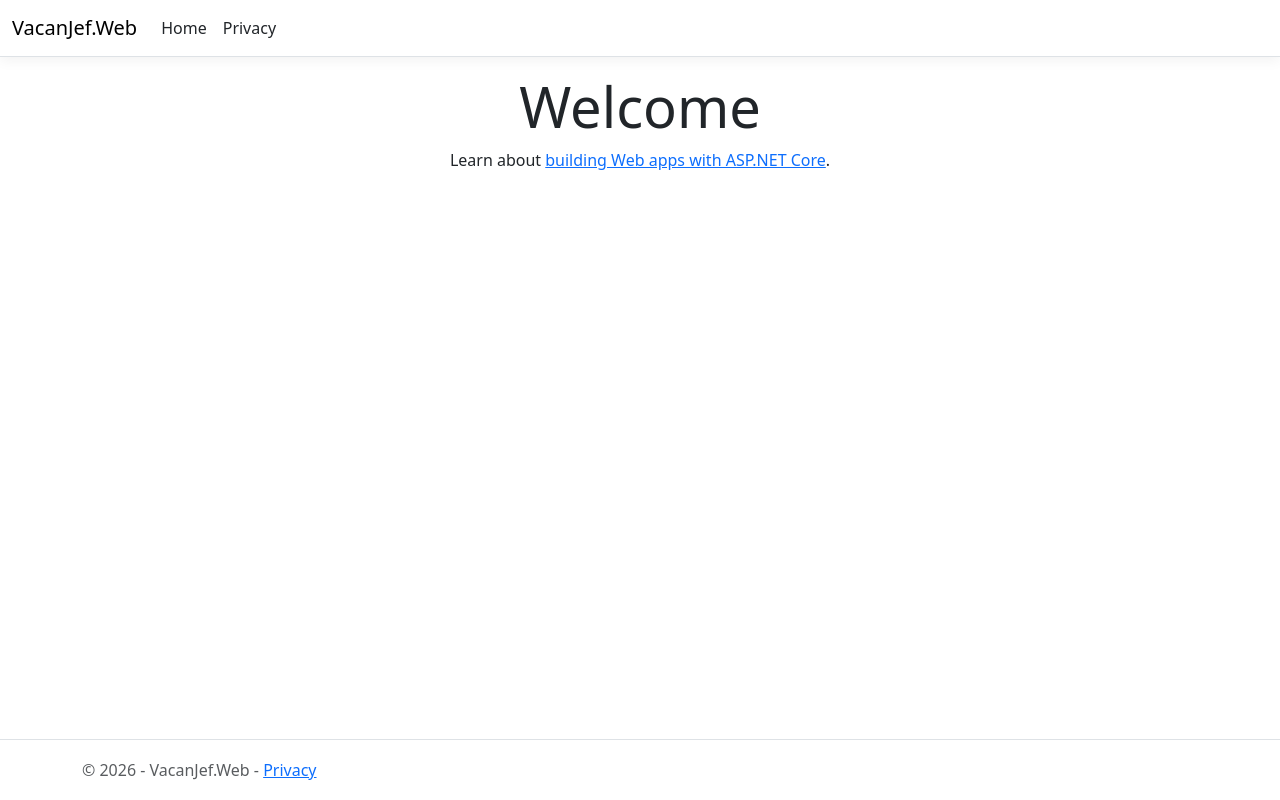
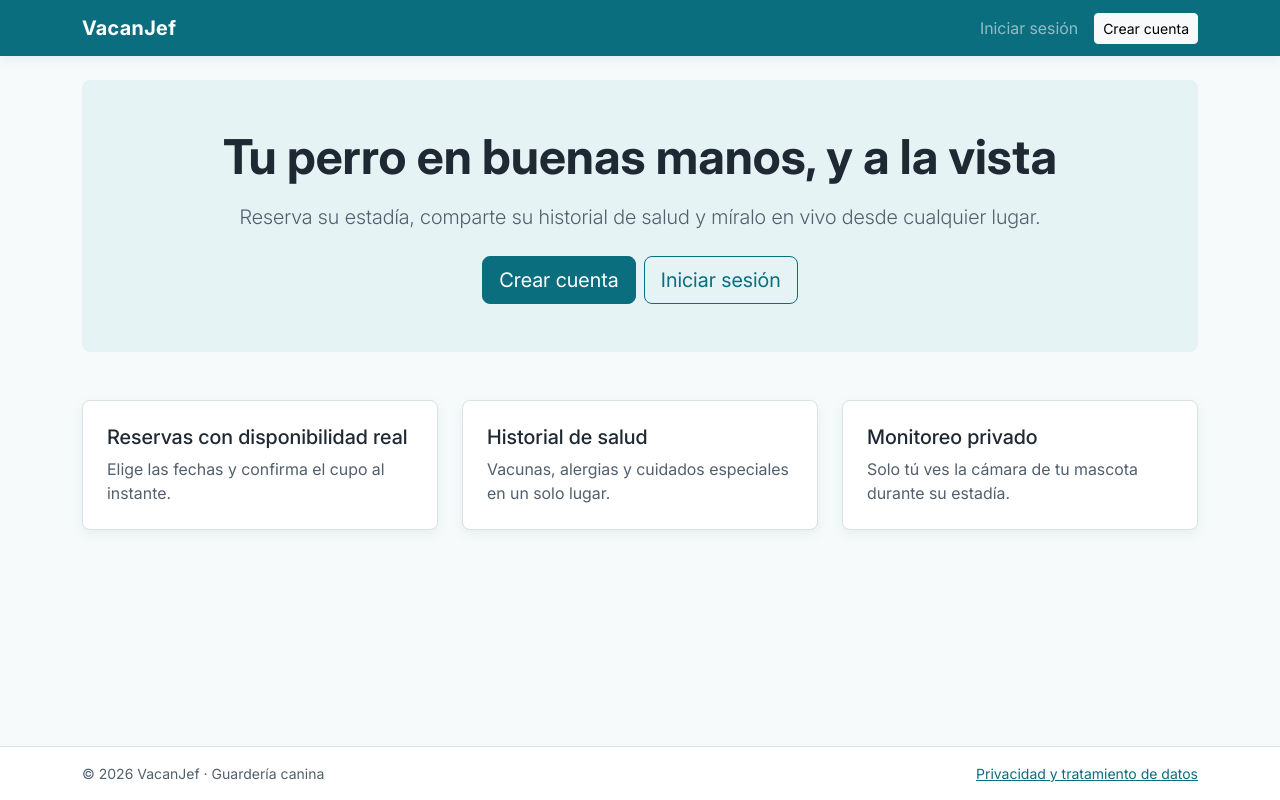
Before and after one commit to vacanjef/vacanjef, an ASP.NET Core app: page / in a window 1280 px wide. Run offline with ASP.NET Core 8, Linux system fonts and the light colour scheme; style sheets or scripts are compiled from the project's sources; the project's own start-up code is not run, and a stand-in starts its controllers and pages.

Commit message:
feat: sistema de diseño con paleta, tipografía y layout con menú por rol

```diff
--- a/src/VacanJef.Web/Controllers/HomeController.cs
+++ b/src/VacanJef.Web/Controllers/HomeController.cs
@@ -4,7 +4,7 @@ using VacanJef.Web.Models;
 
 namespace VacanJef.Web.Controllers;
 
-public class HomeController : Controller
+public class HomeController(IWebHostEnvironment entorno) : Controller
 {
     public IActionResult Index()
     {
@@ -16,6 +16,12 @@ public class HomeController : Controller
         return View();
     }
 
+    // TT-003: guía de estilos, solo disponible en desarrollo
+    public IActionResult GuiaEstilos()
+    {
+        return entorno.IsDevelopment() ? View() : NotFound();
+    }
+
     [ResponseCache(Duration = 0, Location = ResponseCacheLocation.None, NoStore = true)]
     public IActionResult Error()
     {
--- a/src/VacanJef.Web/Views/Home/Index.cshtml
+++ b/src/VacanJef.Web/Views/Home/Index.cshtml
@@ -1,8 +1,38 @@
 @{
-    ViewData["Title"] = "Home Page";
+    ViewData["Title"] = "Inicio";
 }
 
-<div class="text-center">
-    <h1 class="display-4">Welcome</h1>
-    <p>Learn about <a href="https://learn.microsoft.com/aspnet/core">building Web apps with ASP.NET Core</a>.</p>
+<section class="vj-portada text-center mb-5">
+    <h1 class="display-5 vj-titulo-pagina mb-3">Tu perro en buenas manos, y a la vista</h1>
+    <p class="lead vj-texto-suave mb-4">
+        Reserva su estadía, comparte su historial de salud y míralo en vivo desde cualquier lugar.
+    </p>
+    @if (User.Identity?.IsAuthenticated != true)
+    {
+        <div class="d-flex flex-column flex-sm-row justify-content-center gap-2">
+            <a class="btn btn-primary btn-lg" asp-controller="Cuenta" asp-action="Registro">Crear cuenta</a>
+            <a class="btn btn-outline-primary btn-lg" href="/Cuenta/IniciarSesion">Iniciar sesión</a>
+        </div>
+    }
+</section>
+
+<div class="row g-4">
+    <div class="col-md-4">
+        <div class="vj-tarjeta h-100">
+            <h2 class="h5">Reservas con disponibilidad real</h2>
+            <p class="vj-texto-suave mb-0">Elige las fechas y confirma el cupo al instante.</p>
+        </div>
+    </div>
+    <div class="col-md-4">
+        <div class="vj-tarjeta h-100">
+            <h2 class="h5">Historial de salud</h2>
+            <p class="vj-texto-suave mb-0">Vacunas, alergias y cuidados especiales en un solo lugar.</p>
+        </div>
+    </div>
+    <div class="col-md-4">
+        <div class="vj-tarjeta h-100">
+            <h2 class="h5">Monitoreo privado</h2>
+            <p class="vj-texto-suave mb-0">Solo tú ves la cámara de tu mascota durante su estadía.</p>
+        </div>
+    </div>
 </div>
--- a/src/VacanJef.Web/Views/Shared/_Layout.cshtml
+++ b/src/VacanJef.Web/Views/Shared/_Layout.cshtml
@@ -1,47 +1,85 @@
+@using VacanJef.Web.Navegacion
+@{
+    var menu = MenuNavegacion.Para(User);
+    var rutaActual = Context.Request.Path.Value;
+    var autenticado = User.Identity?.IsAuthenticated == true;
+}
 <!DOCTYPE html>
-<html lang="en">
+<html lang="es">
 <head>
     <meta charset="utf-8" />
     <meta name="viewport" content="width=device-width, initial-scale=1.0" />
-    <title>@ViewData["Title"] - VacanJef.Web</title>
-    <script type="importmap"></script>
+    <meta name="theme-color" content="#0B6E7F" />
+    <title>@ViewData["Title"] · VacanJef</title>
     <link rel="stylesheet" href="~/lib/bootstrap/dist/css/bootstrap.min.css" />
+    <link rel="stylesheet" href="~/css/vacanjef.css" asp-append-version="true" />
     <link rel="stylesheet" href="~/css/site.css" asp-append-version="true" />
     <link rel="stylesheet" href="~/VacanJef.Web.styles.css" asp-append-version="true" />
 </head>
-<body>
+<body class="d-flex flex-column min-vh-100">
+    <a class="vj-saltar visually-hidden-focusable" href="#contenido">Saltar al contenido</a>
+
     <header>
-        <nav class="navbar navbar-expand-sm navbar-toggleable-sm navbar-light bg-white border-bottom box-shadow mb-3">
-            <div class="container-fluid">
-                <a class="navbar-brand" asp-area="" asp-controller="Home" asp-action="Index">VacanJef.Web</a>
-                <button class="navbar-toggler" type="button" data-bs-toggle="collapse" data-bs-target=".navbar-collapse" aria-controls="navbarSupportedContent"
-                        aria-expanded="false" aria-label="Toggle navigation">
+        <nav class="navbar navbar-expand-lg navbar-dark navbar-vj" aria-label="Navegación principal">
+            <div class="container">
+                <a class="navbar-brand" asp-controller="Home" asp-action="Index">VacanJef</a>
+                <button class="navbar-toggler" type="button" data-bs-toggle="collapse" data-bs-target="#menuPrincipal"
+                        aria-controls="menuPrincipal" aria-expanded="false" aria-label="Abrir menú">
                     <span class="navbar-toggler-icon"></span>
                 </button>
-                <div class="navbar-collapse collapse d-sm-inline-flex justify-content-between">
-                    <ul class="navbar-nav flex-grow-1">
+
+                <div class="collapse navbar-collapse" id="menuPrincipal">
+                    <ul class="navbar-nav me-auto">
+                        @foreach (var elemento in menu)
+                        {
+                            var activo = MenuNavegacion.EstaActivo(elemento, rutaActual);
                             <li class="nav-item">
-                            <a class="nav-link text-dark" asp-area="" asp-controller="Home" asp-action="Index">Home</a>
+                                <a class="nav-link @(activo ? "active" : "")" href="@elemento.Ruta"
+                                   aria-current="@(activo ? "page" : null)">@elemento.Texto</a>
+                            </li>
+                        }
+                    </ul>
+
+                    <ul class="navbar-nav align-items-lg-center gap-2">
+                        @if (autenticado)
+                        {
+                            <li class="nav-item">
+                                <span class="navbar-text">@User.Identity!.Name</span>
                             </li>
                             <li class="nav-item">
-                            <a class="nav-link text-dark" asp-area="" asp-controller="Home" asp-action="Privacy">Privacy</a>
+                                <form method="post" action="/Cuenta/CerrarSesion" asp-antiforgery="true">
+                                    <button type="submit" class="btn btn-outline-light btn-sm">Cerrar sesión</button>
+                                </form>
                             </li>
+                        }
+                        else
+                        {
+                            <li class="nav-item">
+                                <a class="nav-link" href="/Cuenta/IniciarSesion">Iniciar sesión</a>
+                            </li>
+                            <li class="nav-item">
+                                <a class="btn btn-light btn-sm" asp-controller="Cuenta" asp-action="Registro">Crear cuenta</a>
+                            </li>
+                        }
                     </ul>
                 </div>
             </div>
         </nav>
     </header>
+
+    <main id="contenido" class="flex-grow-1 py-4">
         <div class="container">
-        <main role="main" class="pb-3">
             @RenderBody()
+        </div>
     </main>
-    </div>
 
-    <footer class="border-top footer text-muted">
-        <div class="container">
-            &copy; 2026 - VacanJef.Web - <a asp-area="" asp-controller="Home" asp-action="Privacy">Privacy</a>
+    <footer class="vj-pie py-3 mt-auto">
+        <div class="container d-flex flex-column flex-md-row justify-content-between gap-2 small">
+            <span>&copy; @DateTime.Now.Year VacanJef · Guardería canina</span>
+            <a asp-controller="Home" asp-action="Privacy">Privacidad y tratamiento de datos</a>
         </div>
     </footer>
+
     <script src="~/lib/jquery/dist/jquery.min.js"></script>
     <script src="~/lib/bootstrap/dist/js/bootstrap.bundle.min.js"></script>
     <script src="~/js/site.js" asp-append-version="true"></script>
--- a/src/VacanJef.Web/Views/Shared/_Layout.cshtml.css
+++ b/src/VacanJef.Web/Views/Shared/_Layout.cshtml.css
@@ -1,48 +1,4 @@
-/* Please see documentation at https://learn.microsoft.com/aspnet/core/client-side/bundling-and-minification
-for details on configuring this project to bundle and minify static web assets. */
-
+/* Estilos aislados del layout. Los generales están en wwwroot/css/vacanjef.css */
 a.navbar-brand {
   white-space: normal;
-  text-align: center;
-  word-break: break-all;
 }
-
-a {
-  color: #0077cc;
-}
-
-.btn-primary {
-  color: #fff;
-  background-color: #1b6ec2;
-  border-color: #1861ac;
-}
-
-.nav-pills .nav-link.active, .nav-pills .show > .nav-link {
-  color: #fff;
-  background-color: #1b6ec2;
-  border-color: #1861ac;
-}
-
-.border-top {
-  border-top: 1px solid #e5e5e5;
-}
-.border-bottom {
-  border-bottom: 1px solid #e5e5e5;
-}
-
-.box-shadow {
-  box-shadow: 0 .25rem .75rem rgba(0, 0, 0, .05);
-}
-
-button.accept-policy {
-  font-size: 1rem;
-  line-height: inherit;
-}
-
-.footer {
-  position: absolute;
-  bottom: 0;
-  width: 100%;
-  white-space: nowrap;
-  line-height: 60px;
-}
--- a/src/VacanJef.Web/wwwroot/css/site.css
+++ b/src/VacanJef.Web/wwwroot/css/site.css
@@ -1,5 +1,6 @@
+/* Ajustes generales. Los colores y la tipografía están en vacanjef.css */
 html {
-  font-size: 14px;
+  font-size: 15px;
 }
 
 @media (min-width: 768px) {
@@ -8,24 +9,13 @@ html {
   }
 }
 
-.btn:focus, .btn:active:focus, .btn-link.nav-link:focus, .form-control:focus, .form-check-input:focus {
-  box-shadow: 0 0 0 0.1rem white, 0 0 0 0.25rem #258cfb;
-}
-
-html {
-  position: relative;
-  min-height: 100%;
-}
-
-body {
-  margin-bottom: 60px;
-}
-
-.form-floating > .form-control-plaintext::placeholder, .form-floating > .form-control::placeholder {
+.form-floating > .form-control-plaintext::placeholder,
+.form-floating > .form-control::placeholder {
   color: var(--bs-secondary-color);
   text-align: end;
 }
 
-.form-floating > .form-control-plaintext:focus::placeholder, .form-floating > .form-control:focus::placeholder {
+.form-floating > .form-control-plaintext:focus::placeholder,
+.form-floating > .form-control:focus::placeholder {
   text-align: start;
 }
--- /dev/null
+++ b/src/VacanJef.Web/wwwroot/css/vacanjef.css
@@ -0,0 +1,173 @@
+/* =========================================================================
+   Sistema de diseño VacanJef (TT-003)
+   Se carga DESPUÉS de bootstrap.min.css y ANTES de site.css.
+   Regla: usar las clases y variables de aquí; no escribir colores sueltos.
+   Importante: la CSP bloquea style="..." en el HTML. Todo estilo va en CSS.
+   ========================================================================= */
+
+@font-face {
+  font-family: "Inter";
+  font-style: normal;
+  font-weight: 100 900;
+  font-display: swap;
+  src: url("../lib/inter/InterVariable.woff2") format("woff2");
+}
+
+:root {
+  /* Paleta */
+  --vj-primario: #0B6E7F;
+  --vj-primario-hover: #095D6B;
+  --vj-primario-oscuro: #08535F;
+  --vj-primario-claro: #E6F3F5;
+  --vj-primario-borde: #9DCFD7;
+  --vj-acento: #F2A541;
+  --vj-texto: #1F2933;
+  --vj-texto-suave: #52606D;
+  --vj-fondo: #F7FAFB;
+  --vj-superficie: #FFFFFF;
+  --vj-borde: #D9E2E5;
+  --vj-exito: #2E7D4F;
+  --vj-advertencia: #B7791F;
+  --vj-peligro: #C0392B;
+
+  /* Forma */
+  --vj-radio: .5rem;
+  --vj-sombra: 0 .25rem .75rem rgba(11, 110, 127, .08);
+
+  /* Tipografía */
+  --vj-fuente: "Inter", system-ui, -apple-system, "Segoe UI", Roboto, "Helvetica Neue", Arial, sans-serif;
+
+  /* Variables de Bootstrap 5.3 que se sobrescriben */
+  --bs-primary: #0B6E7F;
+  --bs-primary-rgb: 11, 110, 127;
+  --bs-primary-text-emphasis: #08535F;
+  --bs-primary-bg-subtle: #E6F3F5;
+  --bs-primary-border-subtle: #9DCFD7;
+  --bs-success: #2E7D4F;
+  --bs-success-rgb: 46, 125, 79;
+  --bs-danger: #C0392B;
+  --bs-danger-rgb: 192, 57, 43;
+  --bs-link-color: #0B6E7F;
+  --bs-link-color-rgb: 11, 110, 127;
+  --bs-link-hover-color: #08535F;
+  --bs-link-hover-color-rgb: 8, 83, 95;
+  --bs-body-font-family: var(--vj-fuente);
+  --bs-body-color: #1F2933;
+  --bs-body-bg: #F7FAFB;
+  --bs-border-color: #D9E2E5;
+  --bs-border-radius: .5rem;
+  --bs-focus-ring-color: rgba(11, 110, 127, .25);
+}
+
+/* Botones */
+.btn-primary {
+  --bs-btn-bg: var(--vj-primario);
+  --bs-btn-border-color: var(--vj-primario);
+  --bs-btn-hover-bg: var(--vj-primario-hover);
+  --bs-btn-hover-border-color: var(--vj-primario-hover);
+  --bs-btn-active-bg: var(--vj-primario-oscuro);
+  --bs-btn-active-border-color: var(--vj-primario-oscuro);
+  --bs-btn-disabled-bg: var(--vj-primario);
+  --bs-btn-disabled-border-color: var(--vj-primario);
+  --bs-btn-focus-shadow-rgb: 11, 110, 127;
+}
+
+.btn-outline-primary {
+  --bs-btn-color: var(--vj-primario);
+  --bs-btn-border-color: var(--vj-primario);
+  --bs-btn-hover-bg: var(--vj-primario);
+  --bs-btn-hover-border-color: var(--vj-primario);
+  --bs-btn-active-bg: var(--vj-primario-oscuro);
+  --bs-btn-active-border-color: var(--vj-primario-oscuro);
+  --bs-btn-disabled-color: var(--vj-primario);
+  --bs-btn-disabled-border-color: var(--vj-primario);
+  --bs-btn-focus-shadow-rgb: 11, 110, 127;
+}
+
+/* Formularios */
+.form-control:focus,
+.form-select:focus,
+.form-check-input:focus {
+  border-color: #5FA9B5;
+  box-shadow: 0 0 0 .25rem rgba(11, 110, 127, .25);
+}
+
+.form-check-input:checked {
+  background-color: var(--vj-primario);
+  border-color: var(--vj-primario);
+}
+
+/* Barra de navegación */
+.navbar-vj {
+  background-color: var(--vj-primario);
+  box-shadow: var(--vj-sombra);
+}
+
+.navbar-vj .navbar-brand {
+  font-weight: 700;
+  letter-spacing: .02em;
+}
+
+.navbar-vj .nav-link.active {
+  font-weight: 600;
+  box-shadow: inset 0 -3px 0 var(--vj-acento);
+}
+
+/* Tarjetas y superficies */
+.vj-tarjeta {
+  background-color: var(--vj-superficie);
+  border: 1px solid var(--vj-borde);
+  border-radius: var(--vj-radio);
+  box-shadow: var(--vj-sombra);
+  padding: 1.5rem;
+}
+
+.vj-titulo-pagina {
+  font-weight: 700;
+  color: var(--vj-texto);
+}
+
+.vj-texto-suave {
+  color: var(--vj-texto-suave);
+}
+
+/* Portada */
+.vj-portada {
+  background-color: var(--vj-primario-claro);
+  border-radius: var(--vj-radio);
+  padding: 3rem 1.5rem;
+}
+
+/* Pie de página */
+.vj-pie {
+  background-color: var(--vj-superficie);
+  border-top: 1px solid var(--vj-borde);
+  color: var(--vj-texto-suave);
+}
+
+/* Accesibilidad: enlace "Saltar al contenido" */
+.vj-saltar:focus {
+  position: absolute;
+  top: .5rem;
+  left: .5rem;
+  z-index: 1080;
+  padding: .5rem 1rem;
+  background-color: var(--vj-superficie);
+  border-radius: var(--vj-radio);
+}
+
+/* Muestras de la guía de estilos */
+.vj-muestra {
+  height: 4rem;
+  border-radius: var(--vj-radio);
+  border: 1px solid var(--vj-borde);
+}
+.vj-muestra-primario { background-color: var(--vj-primario); }
+.vj-muestra-primario-oscuro { background-color: var(--vj-primario-oscuro); }
+.vj-muestra-primario-claro { background-color: var(--vj-primario-claro); }
+.vj-muestra-acento { background-color: var(--vj-acento); }
+.vj-muestra-texto { background-color: var(--vj-texto); }
+.vj-muestra-fondo { background-color: var(--vj-fondo); }
+.vj-muestra-exito { background-color: var(--vj-exito); }
+.vj-muestra-advertencia { background-color: var(--vj-advertencia); }
+.vj-muestra-peligro { background-color: var(--vj-peligro); }
```
Also changed, not shown: src/VacanJef.Web/Navegacion/MenuNavegacion.cs (added, +72 -0 lines), src/VacanJef.Web/Views/Home/GuiaEstilos.cshtml (added, +84 -0 lines), src/VacanJef.Web/Views/Home/Privacy.cshtml (+8 -3 lines). Lines whose indentation alone changed are shown as unchanged.
